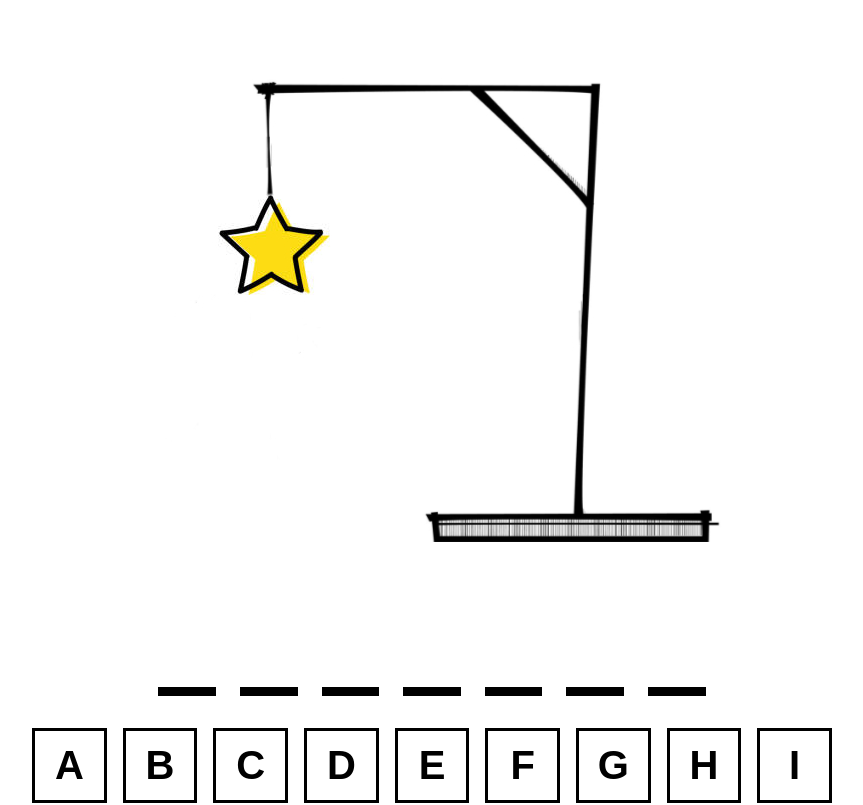
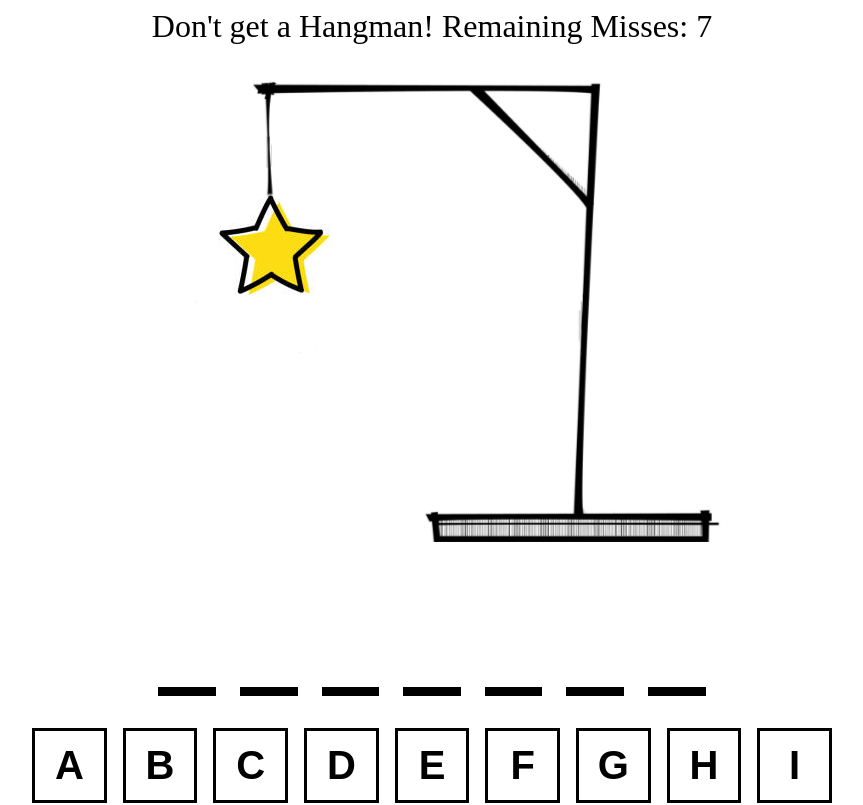
Before and after one commit to eric22f/hangman, a React (Vite) app: page / in a window 1280 px wide. Shown: the top 805 px of the page, without its empty margins (208-1071 px from the left). Built offline with nearby package versions, Linux system fonts and the light colour scheme.

Commit message:
Added refresh button at end of game and shows remaining missed guesses

```diff
--- a/src/App.tsx
+++ b/src/App.tsx
@@ -3,6 +3,7 @@ import words from './wordList.json'
 import HangmanDrawing from './HangmanDrawing'
 import HangmanWord from './HangmanWord'
 import Keyboard from './Keyboard'
+import Title from './Title'
 
 function App () {
 
@@ -16,9 +17,10 @@ function App () {
     return word;
   })
   console.log(wordToGuess)
+  const MAXGUESSES = 7
   const [guessedLetters, setGuessedLetters] = useState<string[]>([])
   const wrongGuesses = guessedLetters.filter(letter => !wordToGuess.includes(letter))
-  const isLoser = wrongGuesses.length >= 7
+  const isLoser = wrongGuesses.length >= MAXGUESSES
   const isWinner = wordToGuess.split('').every(letter => guessedLetters.includes(letter))
 
   const addGuessedLetter = useCallback((letter: string) => {
@@ -49,10 +51,7 @@ function App () {
       justifyContent: 'center',
       maxWidth: '800px',
     }}>
-      <div style={{ fontSize: '2rem', textAlign: 'center', height: '30px'}}>
-        { isLoser && "Hangman!  Game Over - Refresh to try again" }
-        { isWinner && "Winner!  You guessed it - Refresh to try again" }
-      </div>
+      <Title isLoser={isLoser} isWinner={isWinner} remainingGuesses={MAXGUESSES - wrongGuesses.length} />
       <HangmanDrawing wrongGuesses={wrongGuesses.length} />
       <HangmanWord word={wordToGuess} guessedLetters={guessedLetters} completeWord={isLoser} />
       <Keyboard correctLetters={guessedLetters.filter(letter =>
--- /dev/null
+++ b/src/Refresh.tsx
@@ -0,0 +1,10 @@
+
+function Refresh() {
+    // Button to refresh the page
+    return (
+        <button style={{ height: '2rem', display: 'inline-block', verticalAlign: 'middle', fontSize: '1rem', cursor: 'pointer' }}
+         onClick={() => window.location.reload()}>Refresh</button>
+    )
+}
+
+export default Refresh;
--- /dev/null
+++ b/src/Title.tsx
@@ -0,0 +1,32 @@
+import Refresh from "./Refresh"
+
+type TitleProps = {
+    isLoser: boolean;
+    isWinner: boolean;
+    remainingGuesses: number;
+}
+
+function Title ( props: TitleProps) {
+
+    return (
+        <div style={{ fontSize: '2rem', textAlign: 'center', height: '30px'}}>
+        { props.isLoser && (
+          <>
+            Hangman! Game Over - <Refresh /> to try again
+          </>
+        )}
+        { props.isWinner && (
+          <>
+            You Win! <Refresh /> to play again
+          </>
+        )}
+        { !props.isLoser && !props.isWinner && (
+          <>
+            Don't get a Hangman! Remaining Misses: {props.remainingGuesses}
+          </>
+        )}
+      </div>
+    )
+}
+
+export default Title
```
